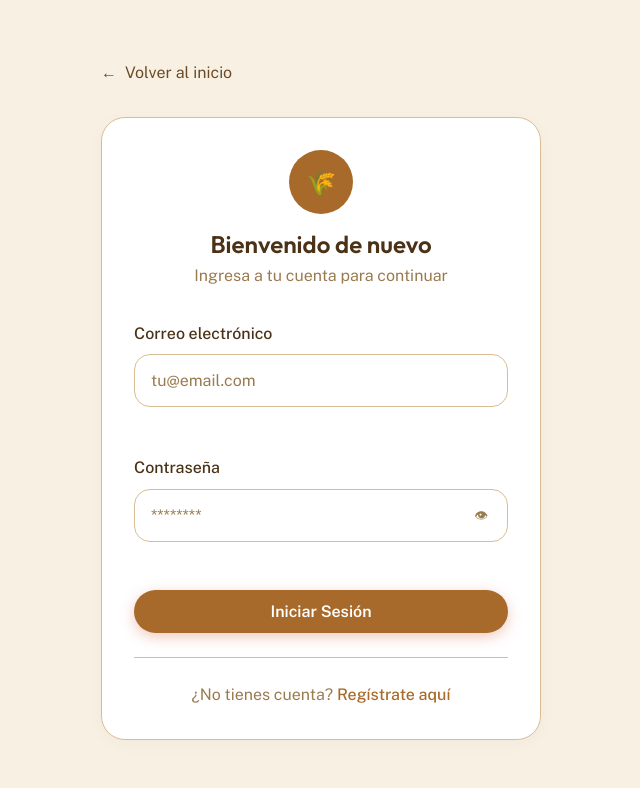
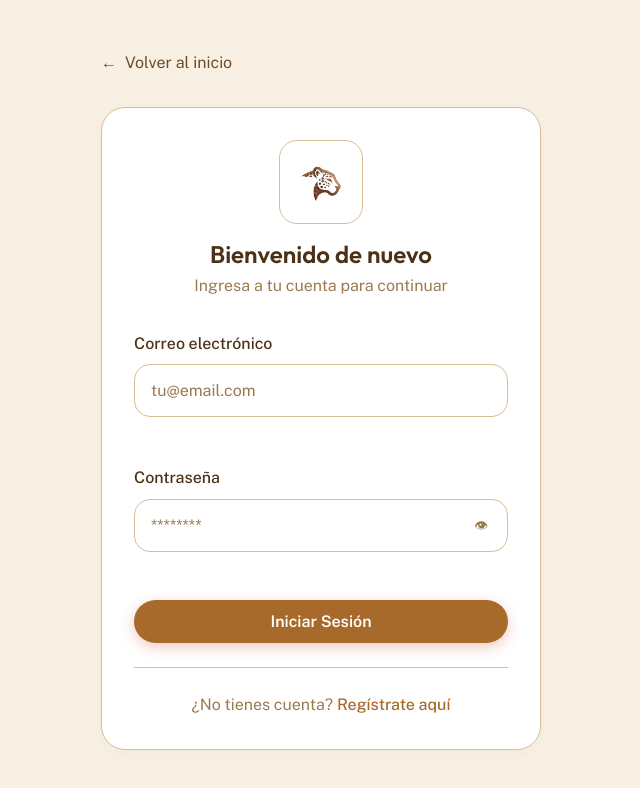
Before and after one commit to Lui-EP/proyecto_taller, a React (Vite) app in the folder frontend-react/: page /login in a window 1280 px wide. Shown: the top 788 px of the page, without its empty margins (319-959 px from the left). Built offline with nearby package versions, Linux system fonts and the light colour scheme; no server answers.

Commit message:
feat(frontend-react): integrar logos JAGUARYU y animaciones split text

```diff
--- a/frontend-react/index.html
+++ b/frontend-react/index.html
@@ -2,13 +2,13 @@
 <html lang="es">
   <head>
     <meta charset="UTF-8" />
-    <link rel="icon" type="image/svg+xml" href="/img/hero-demo.svg" />
+    <link rel="icon" type="image/png" href="/img/logo-jaguar.png" />
     <meta name="viewport" content="width=device-width, initial-scale=1.0" />
-    <meta name="description" content="MercadoLocal migrado a React" />
+    <meta name="description" content="JAGUARYU plataforma web de comercio local" />
     <link rel="preconnect" href="https://fonts.googleapis.com" />
     <link rel="preconnect" href="https://fonts.gstatic.com" crossorigin />
     <link href="https://fonts.googleapis.com/css2?family=Outfit:wght@400;500;600;700&family=Public+Sans:wght@400;500;600&display=swap" rel="stylesheet" />
-    <title>MercadoLocal React</title>
+    <title>JAGUARYU</title>
   </head>
   <body>
     <div id="root"></div>
--- a/frontend-react/src/components/MainLayout.jsx
+++ b/frontend-react/src/components/MainLayout.jsx
@@ -242,8 +242,10 @@ export default function MainLayout({ children }) {
             <header className="header react-header">
                 <div className="container header-container">
                     <Link to="/inicio" className="logo" onClick={closeMobileMenu}>
-                        <div className="logo-icon">🌾</div>
-                        <span className="logo-text">MercadoLocal</span>
+                        <div className="logo-icon">
+                            <img src="/img/logo-jaguar.png" alt="JAGUARYU" className="logo-mark-image" />
+                        </div>
+                        <span className="logo-text">JAGUARYU</span>
                         <span className="logo-mobile-client">{mobileClientName}</span>
                     </Link>
 
--- /dev/null
+++ b/frontend-react/src/components/SplitText.jsx
@@ -0,0 +1,63 @@
+import { useEffect, useMemo, useRef, useState } from 'react';
+
+function splitWords(text) {
+    return String(text || '')
+        .split(/(\s+)/)
+        .filter((part) => part.length > 0);
+}
+
+export default function SplitText({
+    text,
+    as: Tag = 'h1',
+    className = '',
+    delay = 0,
+    stagger = 28,
+    once = true,
+}) {
+    const rootRef = useRef(null);
+    const [visible, setVisible] = useState(false);
+    const parts = useMemo(() => splitWords(text), [text]);
+
+    useEffect(() => {
+        const node = rootRef.current;
+        if (!node) return undefined;
+
+        const observer = new IntersectionObserver(
+            (entries) => {
+                const [entry] = entries;
+                if (!entry) return;
+                if (entry.isIntersecting) {
+                    setVisible(true);
+                    if (once) observer.disconnect();
+                } else if (!once) {
+                    setVisible(false);
+                }
+            },
+            { threshold: 0.2 }
+        );
+
+        observer.observe(node);
+        return () => observer.disconnect();
+    }, [once]);
+
+    return (
+        <Tag
+            ref={rootRef}
+            className={`split-text ${visible ? 'is-visible' : ''} ${className}`.trim()}
+            style={{ '--split-delay': `${delay}ms`, '--split-stagger': `${stagger}ms` }}
+            aria-label={text}
+        >
+            {parts.map((part, index) => {
+                const isWhitespace = /^\s+$/.test(part);
+                if (isWhitespace) {
+                    return <span key={`space-${index}`}>{part}</span>;
+                }
+                return (
+                    <span key={`${part}-${index}`} className="split-text-word" style={{ '--word-index': index }} aria-hidden="true">
+                        {part}
+                    </span>
+                );
+            })}
+        </Tag>
+    );
+}
--- a/frontend-react/src/pages/CatalogPage.jsx
+++ b/frontend-react/src/pages/CatalogPage.jsx
@@ -1,6 +1,7 @@
 import { useEffect, useMemo, useRef, useState } from 'react';
 import { useSearchParams } from 'react-router-dom';
 import ProductCard from '../components/ProductCard';
+import SplitText from '../components/SplitText';
 import { getMercadoLocal } from '../lib/mercadoLocal';
 
 const DEFAULT_FILTERS = {
@@ -334,7 +335,7 @@ export default function CatalogPage() {
                 </section>
 
                 <div className="catalog-header">
-                    <h1 className="catalog-title">Catálogo de productos</h1>
+                    <SplitText as="h1" text="Catálogo de productos" className="catalog-title" delay={20} stagger={20} />
                     <p className="catalog-description">Compra local con información clara de stock y vendedor.</p>
                 </div>
 
--- a/frontend-react/src/pages/LoginPage.jsx
+++ b/frontend-react/src/pages/LoginPage.jsx
@@ -1,5 +1,6 @@
 import { useEffect, useState } from 'react';
 import { Link, useNavigate } from 'react-router-dom';
+import SplitText from '../components/SplitText';
 import { useSession } from '../context/SessionContext';
 import { getMercadoLocal } from '../lib/mercadoLocal';
 
@@ -50,8 +51,10 @@ export default function LoginPage() {
 
                 <div className="auth-card">
                     <div className="auth-header">
-                        <div className="auth-logo">🌾</div>
-                        <h1 className="auth-title">Bienvenido de nuevo</h1>
+                        <div className="auth-logo">
+                            <img src="/img/logo-jaguar.png" alt="JAGUARYU" className="auth-logo-image" />
+                        </div>
+                        <SplitText as="h1" text="Bienvenido de nuevo" className="auth-title" delay={30} stagger={26} />
                         <p className="auth-subtitle">Ingresa a tu cuenta para continuar</p>
                     </div>
 
--- a/frontend-react/src/pages/RegisterPage.jsx
+++ b/frontend-react/src/pages/RegisterPage.jsx
@@ -1,5 +1,6 @@
 import { useEffect, useMemo, useState } from 'react';
 import { Link, useNavigate, useSearchParams } from 'react-router-dom';
+import SplitText from '../components/SplitText';
 import { useSession } from '../context/SessionContext';
 import { getMercadoLocal } from '../lib/mercadoLocal';
 
@@ -104,8 +105,10 @@ export default function RegisterPage() {
 
                 <div className="auth-card">
                     <div className="auth-header">
-                        <div className="auth-logo">🌾</div>
-                        <h1 className="auth-title">Crear cuenta</h1>
+                        <div className="auth-logo">
+                            <img src="/img/logo-jaguar.png" alt="JAGUARYU" className="auth-logo-image" />
+                        </div>
+                        <SplitText as="h1" text="Crear cuenta" className="auth-title" delay={30} stagger={26} />
                         <p className="auth-subtitle">Unete a nuestra comunidad</p>
                     </div>
 
--- a/frontend-react/src/styles/auth.css
+++ b/frontend-react/src/styles/auth.css
@@ -44,16 +44,22 @@
 }
 
 .auth-logo {
-    width: 64px;
-    height: 64px;
-    background-color: var(--terracotta);
-    border-radius: var(--radius-full);
+    width: 84px;
+    height: 84px;
+    background-color: #fff;
+    border: 1px solid var(--sand);
+    border-radius: 18px;
     display: flex;
     align-items: center;
     justify-content: center;
     margin: 0 auto var(--spacing-md);
-    color: var(--white);
-    font-size: 1.5rem;
+    overflow: hidden;
+}
+
+.auth-logo-image {
+    width: 92%;
+    height: 92%;
+    object-fit: contain;
 }
 
 .auth-title {
--- a/frontend-react/src/styles/common.css
+++ b/frontend-react/src/styles/common.css
@@ -428,20 +428,29 @@ h1, h2, h3, h4, h5, h6, p, span, a, button, label, strong, small {
 }
 
 .logo-icon {
-    width: 40px;
-    height: 40px;
-    background-color: var(--terracotta);
-    border-radius: var(--radius-full);
+    width: 46px;
+    height: 46px;
+    background-color: rgba(255, 255, 255, 0.96);
+    border: 1px solid var(--sand);
+    border-radius: 12px;
     display: flex;
     align-items: center;
     justify-content: center;
-    color: var(--white);
+    overflow: hidden;
+}
+
+.logo-mark-image {
+    width: 100%;
+    height: 100%;
+    object-fit: contain;
+    padding: 3px;
 }
 
 .logo-text {
     font-family: var(--font-heading);
-    font-weight: 700;
-    font-size: 1.25rem;
+    font-weight: 800;
+    font-size: 1.2rem;
+    letter-spacing: 0.02em;
     color: var(--charcoal);
 }
 
--- a/frontend-react/src/styles/react-app.css
+++ b/frontend-react/src/styles/react-app.css
@@ -33,6 +33,36 @@ body {
     place-items: center;
     text-align: center;
     gap: 0.8rem;
+}
+
+.split-text {
+    display: inline-block;
+}
+
+.split-text-word {
+    display: inline-block;
+    transform: translateY(18px);
+    opacity: 0;
+    filter: blur(2px);
+    will-change: transform, opacity, filter;
+}
+
+.split-text.is-visible .split-text-word {
+    animation: splitTextIn 620ms cubic-bezier(0.21, 0.9, 0.24, 1) forwards;
+    animation-delay: calc(var(--split-delay, 0ms) + (var(--word-index, 0) * var(--split-stagger, 28ms)));
+}
+
+@keyframes splitTextIn {
+    0% {
+        transform: translateY(18px);
+        opacity: 0;
+        filter: blur(2px);
+    }
+    100% {
+        transform: translateY(0);
+        opacity: 1;
+        filter: blur(0);
+    }
 }
 
 .react-loader-spinner {
```
Also changed, not shown: frontend-react/src/pages/LandingPage.jsx (+66 -12 lines), frontend-react/public/img/logo-jaguar.png (added), frontend-react/public/img/logo-jaguaryu.png (added).
